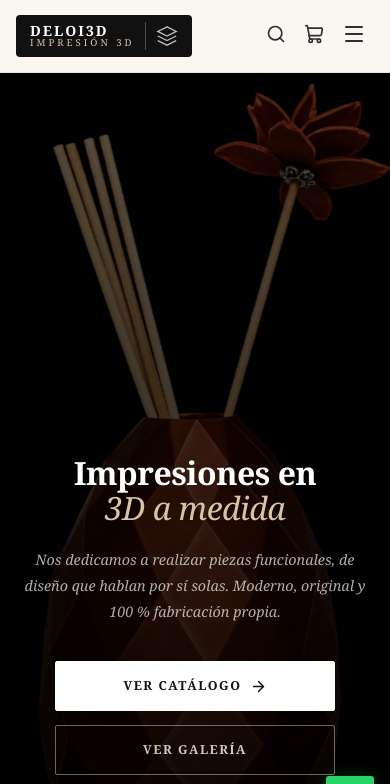
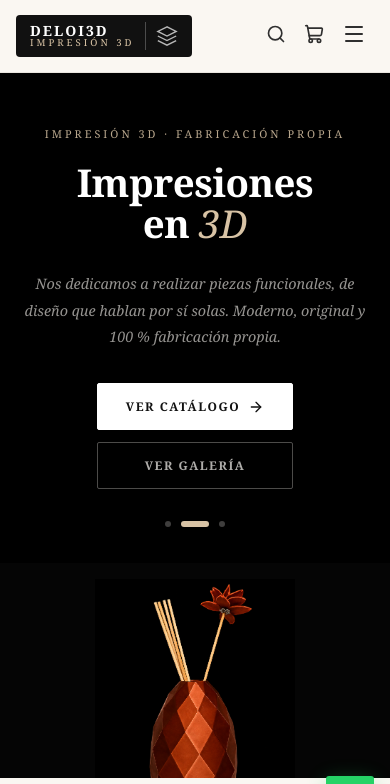
Before and after one commit to PACZKONATASHA/DELoi3D, a React (Vite) app: page / in a window 390 px wide. Shown: the top 784 px of the page. Built offline with nearby package versions, Linux system fonts and the light colour scheme.

Commit message:
mejore el hero hice que s evieran mejor las imagenes

```diff
--- a/src/components/HeroSlider.css
+++ b/src/components/HeroSlider.css
@@ -1,265 +1,248 @@
-/* ── Hero Slider ── */
-.hero-slider {
-  position: relative;
-  width: 100%;
-  height: 100svh;
-  min-height: 620px;
-  max-height: 1000px;
+/* ═══════════════════════════════════════
+   HERO — Split layout
+   Left: text  |  Right: cycling product image
+═══════════════════════════════════════ */
+
+.hero-split {
+  display: grid;
+  grid-template-columns: 1fr 1fr;
+  min-height: 92vh;
+  background: #000;
   overflow: hidden;
-  background: #000;
-  display: flex;
-  align-items: center;
 }
 
-/* ── Slides track ── */
-.hero-slider__track {
-  position: absolute;
-  inset: 0;
+/* ── LEFT — text panel ── */
+.hero-split__text {
+  display: flex;
+  flex-direction: column;
+  justify-content: center;
+  padding: 80px 56px 80px 64px;
+  position: relative;
+  z-index: 2;
 }
 
-.hero-slider__slide {
+/* Subtle right border / separator */
+.hero-split__text::after {
+  content: '';
   position: absolute;
-  inset: 0;
-  opacity: 0;
-  transition: opacity .8s ease;
-  pointer-events: none;
+  right: 0;
+  top: 15%;
+  bottom: 15%;
+  width: 1px;
+  background: linear-gradient(to bottom, transparent, rgba(216,195,165,.25), transparent);
 }
 
-.hero-slider__slide--active {
-  opacity: 1;
-  pointer-events: auto;
-}
-
-.hero-slider__img {
-  width: 100%;
-  height: 100%;
-  object-fit: cover;
-  object-position: center;
-  filter: brightness(.55) saturate(.9);
-  transform: scale(1.04);
-  transition: transform 6s ease;
-}
-
-.hero-slider__slide--active .hero-slider__img {
-  transform: scale(1);
-}
-
-/* Dark gradient overlay — heavier at left for text readability */
-.hero-slider__overlay {
-  position: absolute;
-  inset: 0;
-  background:
-    linear-gradient(to right, rgba(0,0,0,.75) 0%, rgba(0,0,0,.4) 55%, rgba(0,0,0,.15) 100%),
-    linear-gradient(to top, rgba(0,0,0,.5) 0%, transparent 40%);
-}
-
-/* ── Content ── */
-.hero-slider__content {
-  position: relative;
-  z-index: 2;
-  max-width: 640px;
-  padding-top: 0;
-  padding-bottom: 80px;
-}
-
-.hero-slider__tag {
+.hero-split__tag {
   display: inline-block;
   font-size: .68rem;
   letter-spacing: 3px;
   text-transform: uppercase;
   color: var(--sand);
-  border: 1px solid rgba(216,195,165,.4);
-  padding: 5px 14px;
-  border-radius: 2px;
+  margin-bottom: 32px;
+  font-family: 'Georgia', serif;
+  opacity: .85;
+}
+
+.hero-split__title {
+  font-size: clamp(3rem, 5.5vw, 5.5rem);
+  font-weight: 700;
+  color: var(--white);
+  line-height: 1.05;
   margin-bottom: 28px;
   font-family: 'Georgia', serif;
+  letter-spacing: -1px;
 }
 
-.hero-slider__title {
-  font-size: clamp(2.4rem, 6vw, 4rem);
-  font-weight: 700;
-  color: var(--white);
-  line-height: 1.1;
-  margin-bottom: 22px;
-  font-family: 'Georgia', serif;
-  letter-spacing: -.5px;
-}
-
-.hero-slider__title em {
+.hero-split__title em {
   font-style: italic;
   color: var(--sand);
   font-weight: 400;
 }
 
-.hero-slider__sub {
-  font-size: clamp(.9rem, 2vw, 1.05rem);
-  color: rgba(250,247,242,.75);
-  line-height: 1.8;
-  margin-bottom: 36px;
-  max-width: 480px;
+.hero-split__sub {
+  font-size: clamp(.88rem, 1.2vw, 1rem);
+  color: rgba(250,247,242,.6);
+  line-height: 1.85;
+  margin-bottom: 44px;
+  max-width: 380px;
   font-style: italic;
 }
 
-/* ── Actions ── */
-.hero-slider__actions {
+/* ── Buttons ── */
+.hero-split__actions {
   display: flex;
   gap: 14px;
   flex-wrap: wrap;
-  margin-bottom: 40px;
+  margin-bottom: 48px;
 }
 
-.hero-slider__btn {
+.hero-split__btn {
   display: inline-flex;
   align-items: center;
   gap: 8px;
-  padding: 14px 28px;
-  font-size: .78rem;
+  padding: 13px 28px;
+  font-size: .75rem;
   font-weight: 600;
   letter-spacing: 1.5px;
   text-transform: uppercase;
   border-radius: 2px;
   font-family: 'Georgia', serif;
-  transition: all .25s ease;
+  transition: all .22s ease;
   white-space: nowrap;
 }
 
-.hero-slider__btn--primary {
+.hero-split__btn--primary {
   background: var(--white);
   color: var(--black);
   border: 1.5px solid var(--white);
 }
-.hero-slider__btn--primary:hover {
+.hero-split__btn--primary:hover {
   background: var(--sand);
   border-color: var(--sand);
   transform: translateY(-2px);
-  box-shadow: 0 4px 20px rgba(216,195,165,.3);
+  box-shadow: 0 6px 20px rgba(216,195,165,.25);
 }
 
-.hero-slider__btn--ghost {
+.hero-split__btn--ghost {
   background: transparent;
-  color: rgba(250,247,242,.8);
-  border: 1.5px solid rgba(250,247,242,.4);
+  color: rgba(250,247,242,.7);
+  border: 1.5px solid rgba(250,247,242,.3);
 }
-.hero-slider__btn--ghost:hover {
-  border-color: rgba(250,247,242,.8);
+.hero-split__btn--ghost:hover {
+  border-color: rgba(250,247,242,.7);
   color: var(--white);
-  background: rgba(250,247,242,.08);
 }
 
 /* ── Dots ── */
-.hero-slider__dots {
+.hero-split__dots {
   display: flex;
   gap: 10px;
   align-items: center;
 }
 
-.hero-slider__dot {
+.hero-split__dot {
   width: 6px;
   height: 6px;
   border-radius: 50%;
-  background: rgba(250,247,242,.35);
+  background: rgba(250,247,242,.25);
   border: none;
+  cursor: pointer;
   transition: all .3s ease;
-  cursor: pointer;
 }
-
-.hero-slider__dot--active {
+.hero-split__dot--active {
   width: 28px;
   border-radius: 3px;
   background: var(--sand);
 }
 
-/* ── Scroll cue ── */
-.hero-slider__scroll {
+/* ── RIGHT — image panel ── */
+.hero-split__visual {
+  position: relative;
+  background: #050505;
+  overflow: hidden;
+  display: flex;
+  align-items: center;
+  justify-content: center;
+}
+
+.hero-split__slider {
+  position: relative;
+  width: 100%;
+  height: 100%;
+}
+
+.hero-split__img {
+  position: absolute;
+  inset: 0;
+  width: 100%;
+  height: 100%;
+  object-fit: contain;           /* show full product, no crop */
+  object-position: center;
+  opacity: 0;
+  transition: opacity .9s ease;
+  padding: 32px;                 /* breathing room around product */
+  transform: scale(1.03);
+  transition: opacity .9s ease, transform .9s ease;
+}
+
+.hero-split__img--active {
+  opacity: 1;
+  transform: scale(1);
+}
+
+/* Slide counter */
+.hero-split__counter {
   position: absolute;
   bottom: 28px;
-  left: 50%;
-  transform: translateX(-50%);
-  z-index: 2;
-  display: flex;
-  flex-direction: column;
-  align-items: center;
-  gap: 6px;
-  color: rgba(250,247,242,.5);
+  right: 28px;
   font-size: .68rem;
   letter-spacing: 2px;
-  text-transform: uppercase;
-  transition: color var(--transition);
+  color: rgba(250,247,242,.35);
   font-family: 'Georgia', serif;
 }
-.hero-slider__scroll:hover { color: rgba(250,247,242,.85); }
 
-.hero-slider__scroll-icon {
-  animation: bounce 2s ease infinite;
+/* ════════════════════════════════════════
+   RESPONSIVE
+════════════════════════════════════════ */
+
+/* Tablet: shrink text padding */
+@media (max-width: 1100px) {
+  .hero-split__text { padding: 64px 40px 64px 40px; }
+  .hero-split__title { font-size: clamp(2.6rem, 5vw, 4.5rem); }
 }
 
-@keyframes bounce {
-  0%, 100% { transform: translateY(0); }
-  50% { transform: translateY(5px); }
-}
-
-/* ── Desktop: image fills right half visually via object-position ── */
-@media (min-width: 900px) {
-  .hero-slider { max-height: 900px; }
-
-  .hero-slider__img {
-    object-position: 70% center;
+/* Mobile: stack vertically — text top, image bottom */
+@media (max-width: 768px) {
+  .hero-split {
+    grid-template-columns: 1fr;
+    grid-template-rows: auto 55vw;
+    min-height: unset;
   }
 
-  .hero-slider__overlay {
-    background:
-      linear-gradient(to right, rgba(0,0,0,.80) 0%, rgba(0,0,0,.55) 45%, rgba(0,0,0,.1) 100%),
-      linear-gradient(to top, rgba(0,0,0,.4) 0%, transparent 35%);
-  }
-}
-
-/* ── Mobile: full screen ── */
-@media (max-width: 768px) {
-  .hero-slider {
-    height: 100svh;
-    min-height: 100svh;
-    max-height: none;
-    align-items: flex-end;
+  .hero-split__text {
+    padding: 52px 24px 36px;
+    text-align: center;
+    align-items: center;
   }
 
-  .hero-slider__img {
-    object-position: center 20%;
-    filter: brightness(.45) saturate(.85);
+  .hero-split__text::after { display: none; }
+
+  .hero-split__tag { margin-bottom: 20px; }
+
+  .hero-split__title {
+    font-size: clamp(2.4rem, 9vw, 3.2rem);
+    letter-spacing: -.5px;
   }
 
-  .hero-slider__overlay {
-    background:
-      linear-gradient(to top, rgba(0,0,0,.92) 0%, rgba(0,0,0,.55) 40%, rgba(0,0,0,.2) 100%);
+  .hero-split__sub {
+    max-width: 100%;
+    font-size: .9rem;
+    margin-bottom: 32px;
   }
 
-  .hero-slider__content {
-    max-width: 100%;
-    padding-bottom: 96px;
-    text-align: center;
+  .hero-split__actions {
+    justify-content: center;
+    gap: 12px;
+    margin-bottom: 32px;
   }
 
-  .hero-slider__tag { display: none; }
+  .hero-split__dots { justify-content: center; }
 
-  .hero-slider__title { font-size: clamp(2rem, 8vw, 2.8rem); }
-
-  .hero-slider__sub {
-    font-size: .9rem;
-    max-width: 100%;
-    color: rgba(250,247,242,.7);
+  /* Image takes full width below text */
+  .hero-split__visual {
+    width: 100%;
+    height: 55vw;
+    min-height: 260px;
+    max-height: 420px;
   }
 
-  .hero-slider__actions {
-    justify-content: center;
-  }
+  .hero-split__img { padding: 16px; }
 
-  .hero-slider__dots {
-    justify-content: center;
-  }
-
-  .hero-slider__scroll { bottom: 18px; }
+  .hero-split__counter { bottom: 12px; right: 16px; }
 }
 
 @media (max-width: 480px) {
-  .hero-slider__actions { flex-direction: column; align-items: center; }
-  .hero-slider__btn { width: 100%; max-width: 280px; justify-content: center; }
+  .hero-split__actions { flex-direction: column; align-items: center; }
+  .hero-split__btn { width: 100%; max-width: 260px; justify-content: center; }
+  .hero-split__visual { height: 72vw; max-height: 340px; }
 }
--- a/src/components/HeroSlider.jsx
+++ b/src/components/HeroSlider.jsx
@@ -1,27 +1,19 @@
 import { useState, useEffect } from 'react';
 import { Link } from 'react-router-dom';
-import { ArrowRight, ChevronDown } from 'lucide-react';
+import { ArrowRight } from 'lucide-react';
 import './HeroSlider.css';
 
 const SLIDES = [
-  {
-    src: '/hero-1.png',
-    alt: 'Florero 3D terracota con ramo de flores',
-  },
-  {
-    src: '/hero-2.png',
-    alt: 'Difusor 3D geométrico con palitos',
-  },
-  {
-    src: '/hero-3.png',
-    alt: 'Florero 3D blanco texturado con espigas',
-  },
+  { src: '/hero-1.png', alt: 'Florero 3D terracota con ramo de flores' },
+  { src: '/hero-2.png', alt: 'Difusor 3D geométrico con palitos' },
+  { src: '/hero-3.png', alt: 'Florero 3D blanco texturado con espigas' },
 ];
 
-const INTERVAL = 5000;
+const INTERVAL = 4500;
 
 export default function HeroSlider() {
   const [current, setCurrent] = useState(0);
+
   useEffect(() => {
     const timer = setInterval(() => {
       setCurrent(prev => (prev + 1) % SLIDES.length);
@@ -29,59 +21,38 @@ export default function HeroSlider() {
     return () => clearInterval(timer);
   }, []);
 
-  const scrollDown = () => {
-    const el = document.querySelector('.features');
-    if (el) el.scrollIntoView({ behavior: 'smooth' });
-  };
+  return (
+    <section className="hero-split">
+      {/* ── LEFT: text ── */}
+      <div className="hero-split__text">
+        <span className="hero-split__tag">Impresión 3D · Fabricación propia</span>
 
-  return (
-    <section className="hero-slider">
-      {/* Slides */}
-      <div className="hero-slider__track">
-        {SLIDES.map((slide, i) => (
-          <div
-            key={i}
-            className={`hero-slider__slide${i === current ? ' hero-slider__slide--active' : ''}`}
-          >
-            <img
-              src={slide.src}
-              alt={slide.alt}
-              className="hero-slider__img"
-            />
-            <div className="hero-slider__overlay" />
-          </div>
-        ))}
-      </div>
-
-      {/* Content */}
-      <div className="hero-slider__content container">
-        <span className="hero-slider__tag">Impresión 3D Premium · Fabricación Propia</span>
-
-        <h1 className="hero-slider__title">
-          Impresiones en<br />
-          <em>3D a medida</em>
+        <h1 className="hero-split__title">
+          Impresiones<br />
+          en <em>3D</em>
         </h1>
 
-        <p className="hero-slider__sub">
-          Nos dedicamos a realizar piezas funcionales, de diseño que hablan por sí solas.
-          Moderno, original y 100&nbsp;% fabricación propia.
+        <p className="hero-split__sub">
+          Nos dedicamos a realizar piezas funcionales, de diseño
+          que hablan por sí solas. Moderno, original y 100&nbsp;%
+          fabricación propia.
         </p>
 
-        <div className="hero-slider__actions">
-          <Link to="/catalogo" className="hero-slider__btn hero-slider__btn--primary">
-            Ver catálogo <ArrowRight size={17} />
+        <div className="hero-split__actions">
+          <Link to="/catalogo" className="hero-split__btn hero-split__btn--primary">
+            Ver catálogo <ArrowRight size={16} />
           </Link>
-          <Link to="/galeria" className="hero-slider__btn hero-slider__btn--ghost">
+          <Link to="/galeria" className="hero-split__btn hero-split__btn--ghost">
             Ver galería
           </Link>
         </div>
 
-        {/* Navigation dots */}
-        <div className="hero-slider__dots">
+        {/* Dots */}
+        <div className="hero-split__dots">
           {SLIDES.map((_, i) => (
             <button
               key={i}
-              className={`hero-slider__dot${i === current ? ' hero-slider__dot--active' : ''}`}
+              className={`hero-split__dot${i === current ? ' hero-split__dot--active' : ''}`}
               onClick={() => setCurrent(i)}
               aria-label={`Imagen ${i + 1}`}
             />
@@ -89,11 +60,24 @@ export default function HeroSlider() {
         </div>
       </div>
 
-      {/* Scroll cue */}
-      <button className="hero-slider__scroll" onClick={scrollDown} aria-label="Ver más">
-        <span className="hero-slider__scroll-label">Descubrí más</span>
-        <ChevronDown size={20} className="hero-slider__scroll-icon" />
-      </button>
+      {/* ── RIGHT: image slider ── */}
+      <div className="hero-split__visual">
+        <div className="hero-split__slider">
+          {SLIDES.map((slide, i) => (
+            <img
+              key={i}
+              src={slide.src}
+              alt={slide.alt}
+              className={`hero-split__img${i === current ? ' hero-split__img--active' : ''}`}
+            />
+          ))}
+        </div>
+
+        {/* Counter */}
+        <span className="hero-split__counter">
+          {String(current + 1).padStart(2, '0')} / {String(SLIDES.length).padStart(2, '0')}
+        </span>
+      </div>
     </section>
   );
 }
```
Also changed, not shown: src/pages/Home.jsx (+6 -18 lines).
